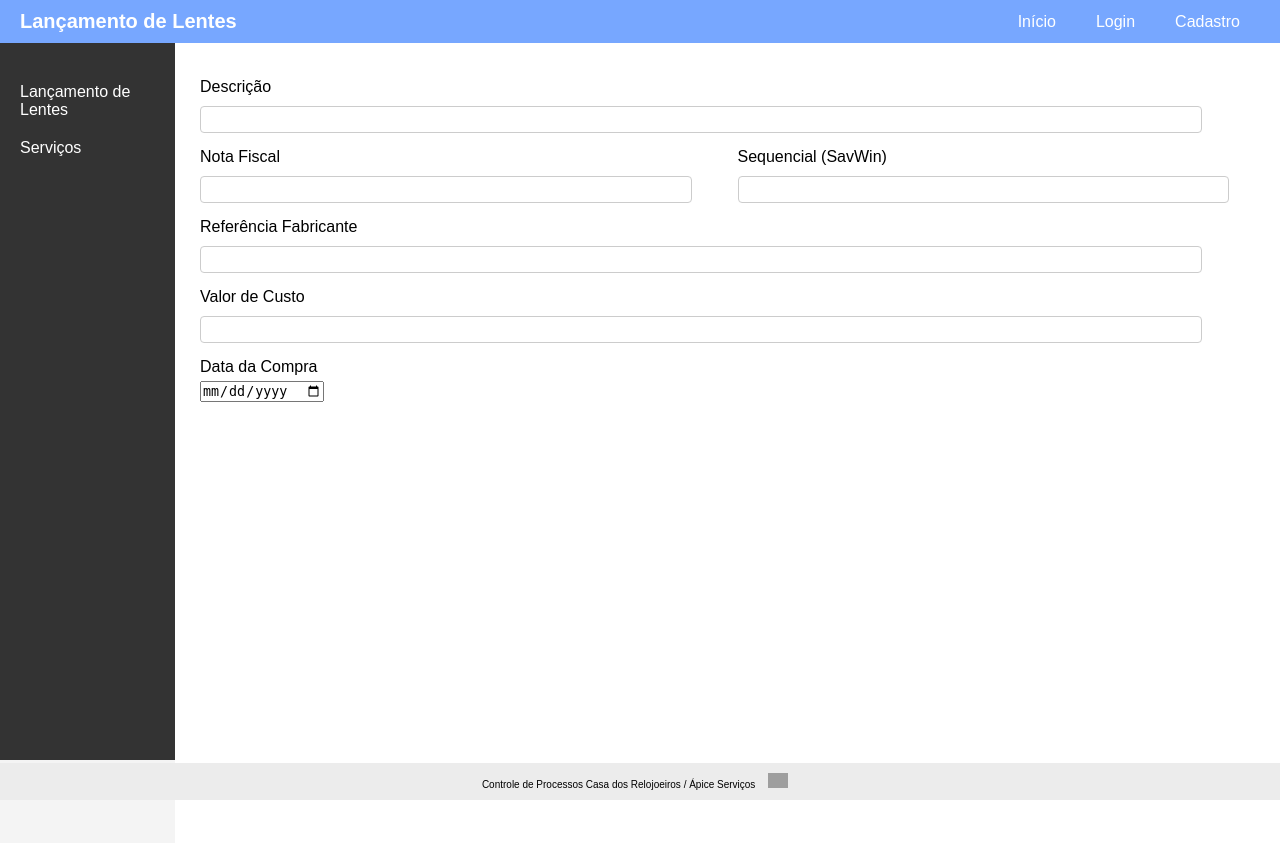
After one commit to RoberttWallker/controle-processos, a Django app: page /lancamento-lentes/ in a window 1280 px wide. The commit adds this page. Run offline with Django 5.2, Linux system fonts and the light colour scheme; grey boxes are pictures that could not be loaded.

Commit message:
base.html e páginas iniciais

```diff
--- a/site_controle_processos/frontend_site/static/frontend_site/global.css
+++ b/site_controle_processos/frontend_site/static/frontend_site/global.css
@@ -1,75 +1,129 @@
+* {
+    margin:0;
+    padding:0;
+    box-sizing: border-box;
+}
 
 body {
     font-family: Arial, sans-serif;
     background-color: #f4f4f4;
-    margin: 50;
-    padding: 100px;
+    flex-direction: column;
+    height: 100vh;  /* Garante que a altura mínima ocupe toda a tela */
 }
-.container {
-    max-width: 400px;
-    margin: 0 auto;
+
+.header {
+    display: flex;
+    justify-content: space-between;
+    align-items: center;
+    position: fixed;
+    top: 0;
+    left: 0;
+    right: 0;
+    padding: 10px 20px 10px 20px;
+    background-color: rgb(119, 167, 255);
+}
+
+#titulo_header {
+    font-size: 20px;
+    color: rgb(255, 255, 255);
+}
+
+#menu_opcoes_logado {
+    display: flex;
+    justify-content: space-evenly;
+    align-items: center;            /* Alinha os itens no centro verticalmente */
+}
+
+#menu_opcoes_logado li {
+    list-style: none;               /* Remove a marcação de lista */
+}
+
+#menu_opcoes_logado a {
+    color: rgb(255, 255, 255);     /* Cor do texto dos links */
+    text-decoration: none;           /* Remove o sublinhado */
+    padding: 10px 20px;              /* Espaçamento dentro dos links */
+}
+
+.footer {
+    font-size: 10px;
+    align-items: center;
+    position:fixed;
+    bottom: 0;
+    left: 0;
+    right: 0;
+    padding: 10px;
+    background-color: #ececec;
+    text-align: center;
+}
+
+#logo_apice {
+    width: 40px;
+    height: auto;
+    padding: 0px 10px 0px 10px;
+}
+
+#barra_lateral {
+    width: 175px;              /* Largura da barra lateral */
+    position: fixed;
+    left: 0;
+    top: 43px;
+    bottom: 40px;                /* Afastar a barra lateral abaixo do cabeçalho */
+    background-color: #333;    /* Cor de fundo */
+    color: white;
+    padding-top: 20px;         /* Ajuste para não colar no topo */
+}
+
+#barra_lateral nav {
+    color: white;
+    padding: 10px;
+}
+
+#barra_lateral li {
+    list-style: none;
+}
+
+#barra_lateral a {
+    text-decoration: none;
+    color: white;
+    display: block; /* Faz com que o link ocupe toda a largura */
+    padding: 10px;  /* Adiciona espaço interno */
+}
+
+#barra_lateral a:hover {
+    text-decoration: underline; /* Adiciona o sublinhado ao passar o mouse */
+    background-color: rgba(255, 255, 255, 0.2); /* Efeito de fundo opcional */
+}
+
+.main {
+    margin-left: 175px; /* Deixa espaço para a barra lateral */
+    margin-top: 43px;   /* Evita sobreposição com o cabeçalho */
+    margin-bottom: 40px; /* Evita sobreposição com o rodapé */
+    padding: 15px;
     background-color: white;
-    padding: 20px;
-    border-radius: 8px;
-    box-shadow: 0 4px 8px rgba(0, 0, 0, 0.1);
+    height: 100vh;
 }
-h2 {
-    text-align: center;
-    margin-bottom: 20px;
+
+.formulario {
+    padding: 10px;
 }
-label {
+
+.formulario label {
     display: block;
     margin: 10px 0 5px;
 }
-input[type="text"], input[type="email"], input[type="password"] {
+
+.formulario input[type='text'] {
     width: 95%;
-    padding: 10px;
-    margin: 5px 0 15px;
+    padding: 5px;
+    margin: 5px 0 5px;
     border: 1px solid #ccc;
     border-radius: 4px;
 }
-button {
-    width: 100%;
-    padding: 10px;
-    background-color: #4CAF50;
-    color: white;
-    border: none;
+
+.formulario input[type='number'] {
+    width: 95%;
+    padding: 5px;
+    margin: 5px 0 5px;
+    border: 1px solid #ccc;
     border-radius: 4px;
-    cursor: pointer;
 }
-button:hover {
-    background-color: #45a049;
-}
-
-.lista_mensagens {
-    position: fixed;
-    padding: 10px;
-    left: 0;
-    right: 0;
-    text-align: center;
-    display: flex;
-    justify-content: center;
-    align-items: center;
-}
-
-.message {
-    left: 0;
-    right: 0;
-    padding: 10px;
-    border-radius: 5px;
-    font-size: 16px;
-    text-align: center;
-}
-
-/* Estilo para mensagens de sucesso */
-.message.success {
-    background-color: #4CAF50; /* Verde */
-    color: white;
-    border: 1px solid #388E3C; /* Cor verde mais escura */
-}
-
-.message.error {
-    background-color: #e96f6f; /* Verde */
-    color: white;
-    border: 1px solid #d85252; /* Cor verde mais escura */
-}
--- /dev/null
+++ b/site_controle_processos/frontend_site/static/frontend_site/home.css
@@ -0,0 +1,3 @@
+#title_1 {
+    text-align: center;
+}
--- /dev/null
+++ b/site_controle_processos/frontend_site/static/frontend_site/lancamento_lentes.css
@@ -0,0 +1,20 @@
+.linha_campos {
+    display: flex;
+    gap: 20px; /* Espaçamento entre os campos */
+}
+
+.linha_campos .campo {
+    flex: 1; /* Divide o espaço igualmente */
+}
+
+.linha_campos input {
+    width: 95%; /* Garante que os inputs ocupem o espaço disponível */
+}
+
+.formulario input[name='descricao'] {
+    width: 95%;
+    padding: 5px;
+    margin: 5px 0 5px;
+    border: 1px solid #ccc;
+    border-radius: 4px;
+}
--- /dev/null
+++ b/site_controle_processos/frontend_site/templates/base/base.html
@@ -0,0 +1,56 @@
+<!DOCTYPE html>
+<html lang="pt-br">
+<head>
+    {% load static %}
+    <meta charset="UTF-8">
+    <meta name="viewport" content="width=device-width, initial-scale=1.0">
+    <title>{% block title %}Página Base{% endblock %}</title>
+
+    <link rel="stylesheet" type="text/css" href="{% static 'frontend_site/global.css' %}">
+    <!-- Bloco para incluir CSS específico de cada página -->
+    {% block css %}{% endblock %}
+</head>
+<body>
+    {% block header %}
+        <!-- Cabeçalho -->
+        <header class="header" id="header_geral">
+            <h1 class="titulo" id="titulo_header">{% block header_title %}Titulo da Página{% endblock %}</h1>
+            <nav>
+                <ul id="menu_opcoes_logado">
+                    <li><a href="{% url 'home' %}">Início</a></li>
+                    <li><a href="{% url 'login' %}">Login</a></li>
+                    <li><a href="{% url 'register' %}">Cadastro</a></li>
+                </ul>
+            </nav>
+        </header>
+    {% endblock %}
+
+    {% block lateral_bar %}
+        <div id="barra_lateral">
+            <nav>
+                <ul>
+                    <li><a href="">Lançamento de Lentes</a></li>
+                    <li><a href="">Serviços</a></li>
+                </ul>
+            </nav>
+        </div>
+    {% endblock %}
+
+    <!-- Bloco para conteúdo específico de cada página -->
+    <main class="main" id="main_geral">
+        {% block content %}
+
+        {% endblock %}
+    </main>
+
+    {% block footer %}
+        <!-- Rodapé -->
+        <footer class="footer" id="footer_geral">
+            Controle de Processos Casa dos Relojoeiros / Ápice Serviços
+            <img id="logo_apice" src="https://d36urhup7zbd7q.cloudfront.net/ff008fa2-82fd-4d7f-a273-6e159a6949e0/apicesclogotipo.format_png.resize_200x.png#logo">
+        </footer>
+
+    {% endblock %}
+
+</body>
+</html>
--- /dev/null
+++ b/site_controle_processos/frontend_site/templates/frontend_site/lancamento_lentes.html
@@ -0,0 +1,44 @@
+<!-- login.html -->
+{% extends "base/base.html" %}
+
+{% load static %}
+
+{% block title %}Lançamento de Lentes{% endblock %}
+
+{% block css %}
+    <link rel="stylesheet" type="text/css" href="{% static 'frontend_site/lancamento_lentes.css' %}">
+{% endblock %}
+
+{% block header_title %}
+    Lançamento de Lentes
+{% endblock %}
+
+{% block content %}
+    <div class="formulario" id="formulario_entrada">
+        <form action="entrada_de_nota">
+            {% csrf_token %}
+            <label for="descricao">Descrição </label>
+            <input type="text" id="descricao" name="descricao" required>
+
+            <div class="linha_campos">
+                <div class="campo">
+                    <label for="nota_fiscal">Nota Fiscal </label>
+                    <input type="number" id="nota_fiscal" name="nota_fiscal" required>
+                </div>
+                <div class="campo">
+                    <label for="sequencial_prod">Sequencial (SavWin) </label>
+                    <input type="number" id="sequencial_prod" name="sequencial_prod" required>
+                </div>
+            </div>
+
+            <label for="codigo_fabricante">Referência Fabricante </label>
+            <input type="text" id="ref_fabricante" name="ref_fabricante" required>
+
+            <label for="valor_custo">Valor de Custo </label>
+            <input type="number" id="valor_custo" name="valor_custo" required>
+
+            <label for="data_compra">Data da Compra </label>
+            <input type="date" id="data_compra" name="data_compra" required>
+        </form>
+    </div>
+{% endblock %}
--- a/site_controle_processos/frontend_site/urls.py
+++ b/site_controle_processos/frontend_site/urls.py
@@ -1,8 +1,10 @@
 from django.urls import path
-from .views import home, login_view, register_view
+from .views import home, login_view, register_view, admin_panel_view, lanc_lentes_view
 
 urlpatterns = [
     path('', home, name='home'),
     path('login/', login_view, name='login'),
     path('register/', register_view, name='register'),
+    path('admin-panel/', admin_panel_view, name='admin_panel'),
+    path('lancamento-lentes/', lanc_lentes_view, name='lancamento_lentes'),
 ]
--- a/site_controle_processos/frontend_site/views.py
+++ b/site_controle_processos/frontend_site/views.py
@@ -41,13 +41,25 @@ def register_view(request):
             messages.error(request, "Senhas não conferem, tente novamente!")
             return render(request, 'frontend_site/register.html', {'nome': nome, 'email': email})
 
-        User.objects.create_user(
+        if User.objects.filter(username=email).exists():
+            messages.error(request, "Este e-mail já está cadastrado!")
+            return redirect("register")
+
+        user = User.objects.create_user(
             username=nome,
             email=email,
             password=senha
         )
 
+        user.save()
+
         messages.success(request, "Usuário registrado com sucesso!")
-        return render(request, 'frontend_site/login.html', {'delay_redirect': True})
+        return render(request, 'frontend_site/register.html')
 
     return render(request, 'frontend_site/register.html')
+
+def admin_panel_view(request):
+    return render(request, 'frontend_site/admin_panel.html')
+
+def lanc_lentes_view(request):
+    return render(request, 'frontend_site/lancamento_lentes.html')
```
Also changed, not shown: site_controle_processos/frontend_site/static/frontend_site/login_register.css (added, +82 -0 lines), site_controle_processos/frontend_site/templates/frontend_site/admin_panel.html (added, +20 -0 lines), site_controle_processos/frontend_site/templates/frontend_site/home.html (+17 -11 lines), site_controle_processos/frontend_site/templates/frontend_site/login.html (+23 -35 lines), site_controle_processos/frontend_site/templates/frontend_site/register.html (+35 -18 lines), site_controle_processos/site_controle_processos/settings.py (+8 -2 lines), site_controle_processos/frontend_site/static/frontend_site/admin_panel.css (added).
